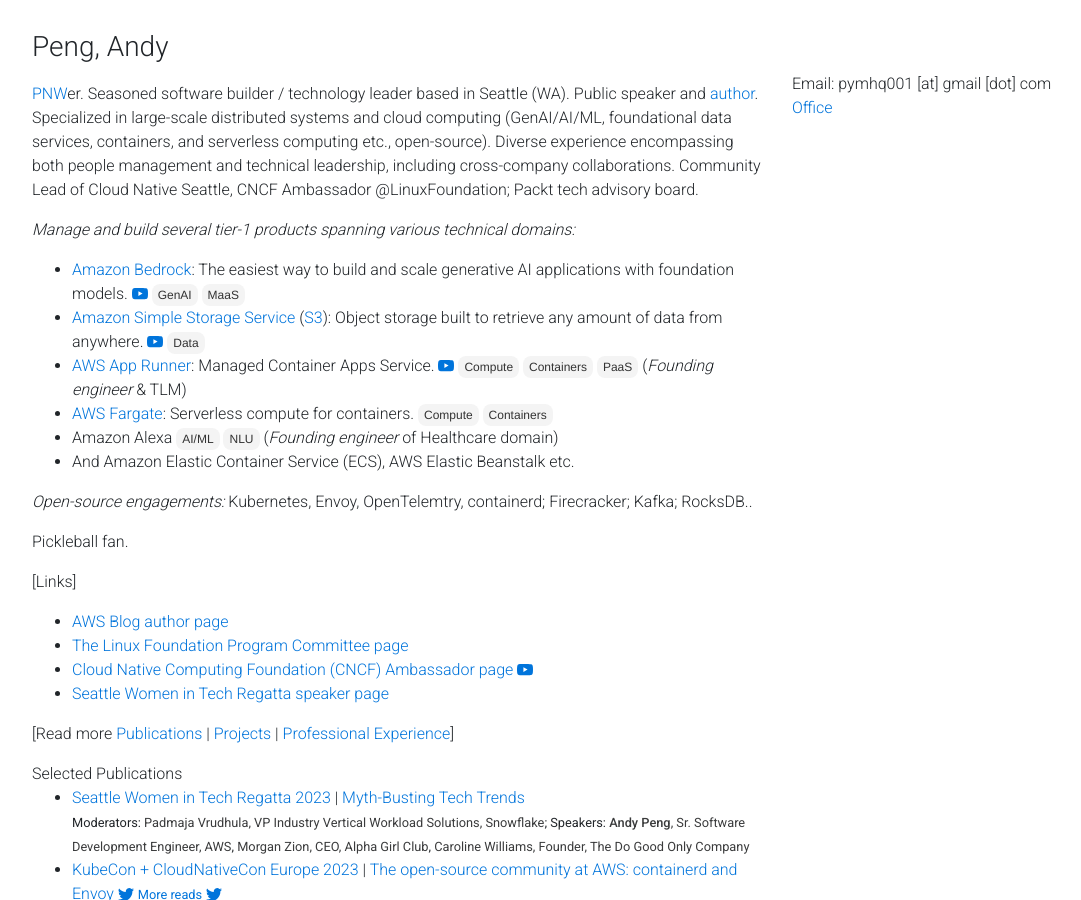
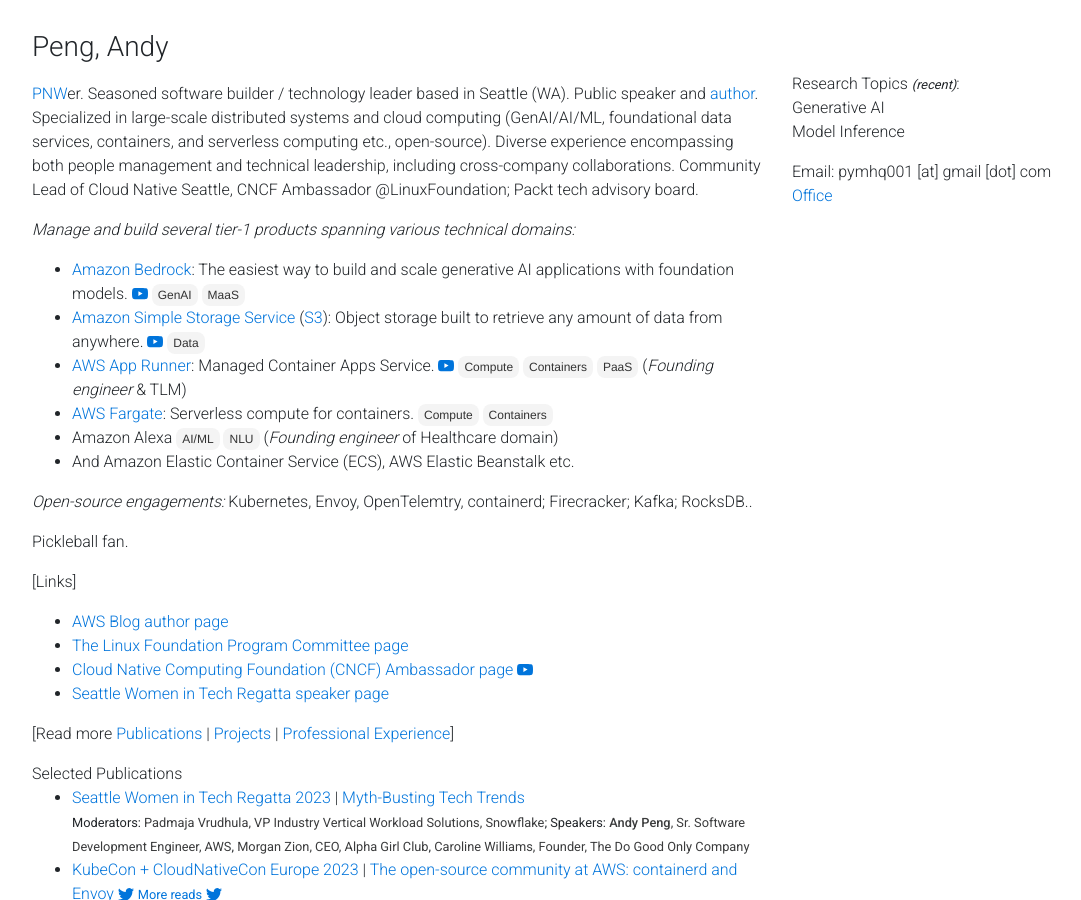
Before and after one commit to gfw001/gfw001.github.io, a Jekyll site: the page portfolio.html, which Jekyll copies as it is, in a window 1280 px wide and 900 px high. Shown: the whole window, without its empty margins (53-1134 px from the left). Built offline with Jekyll 4.4.1, drawn with Linux system fonts in a browser that asks for light colours; nearby versions of some CDN libraries; a style sheet for code colours, icons or effects is not loaded.

Commit message:
Update portfolio.html

```diff
--- a/portfolio.html
+++ b/portfolio.html
@@ -645,6 +645,11 @@
 
     <div class="col-sm-4">
       <p>
+	      Research Topics <small><i>(recent)</i></small>: <br>
+	      Generative AI <br>
+	      Model Inference
+      </p>
+      <p>
 	      Email: pymhq001 [at] gmail [dot] com <br>
 	      <a href="/office">Office</a>
       </p>
```
